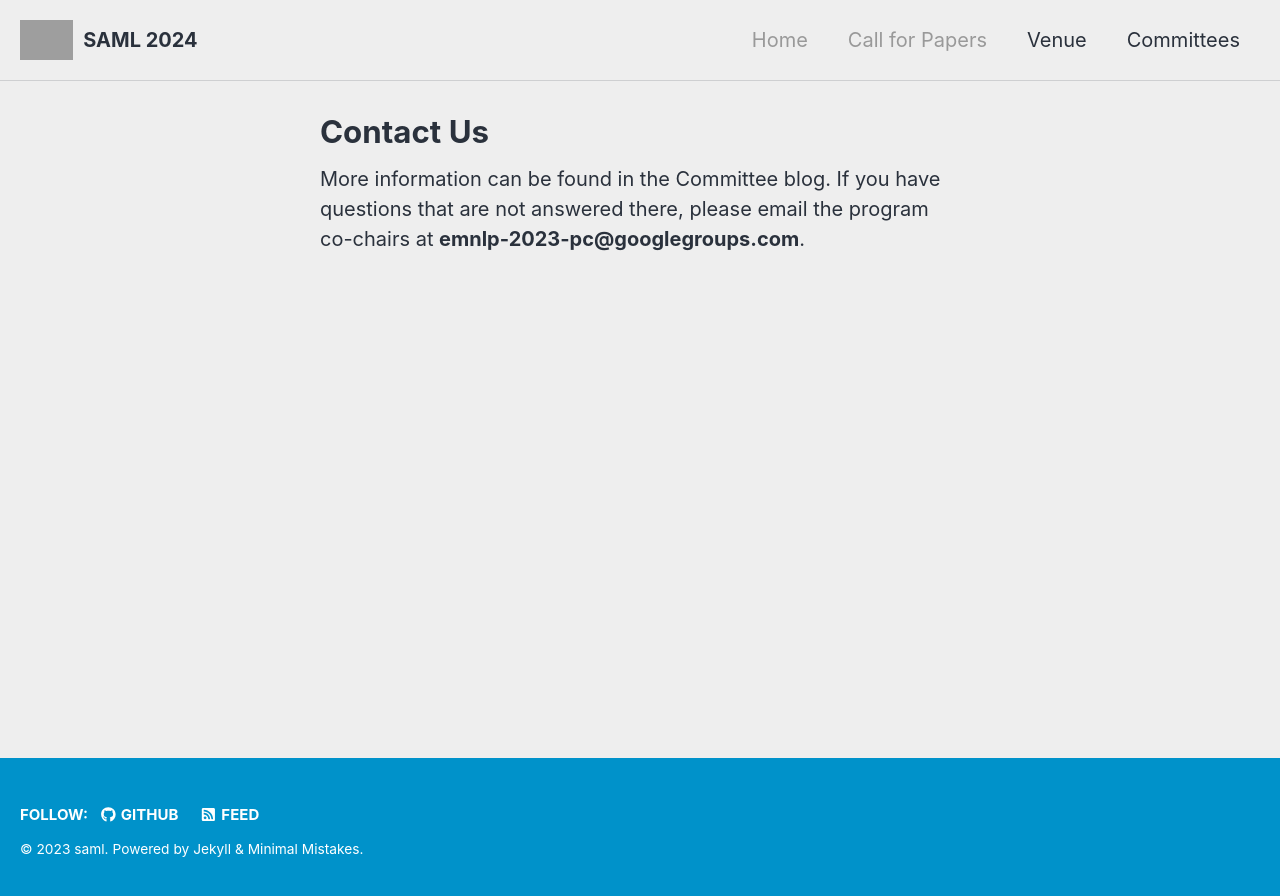
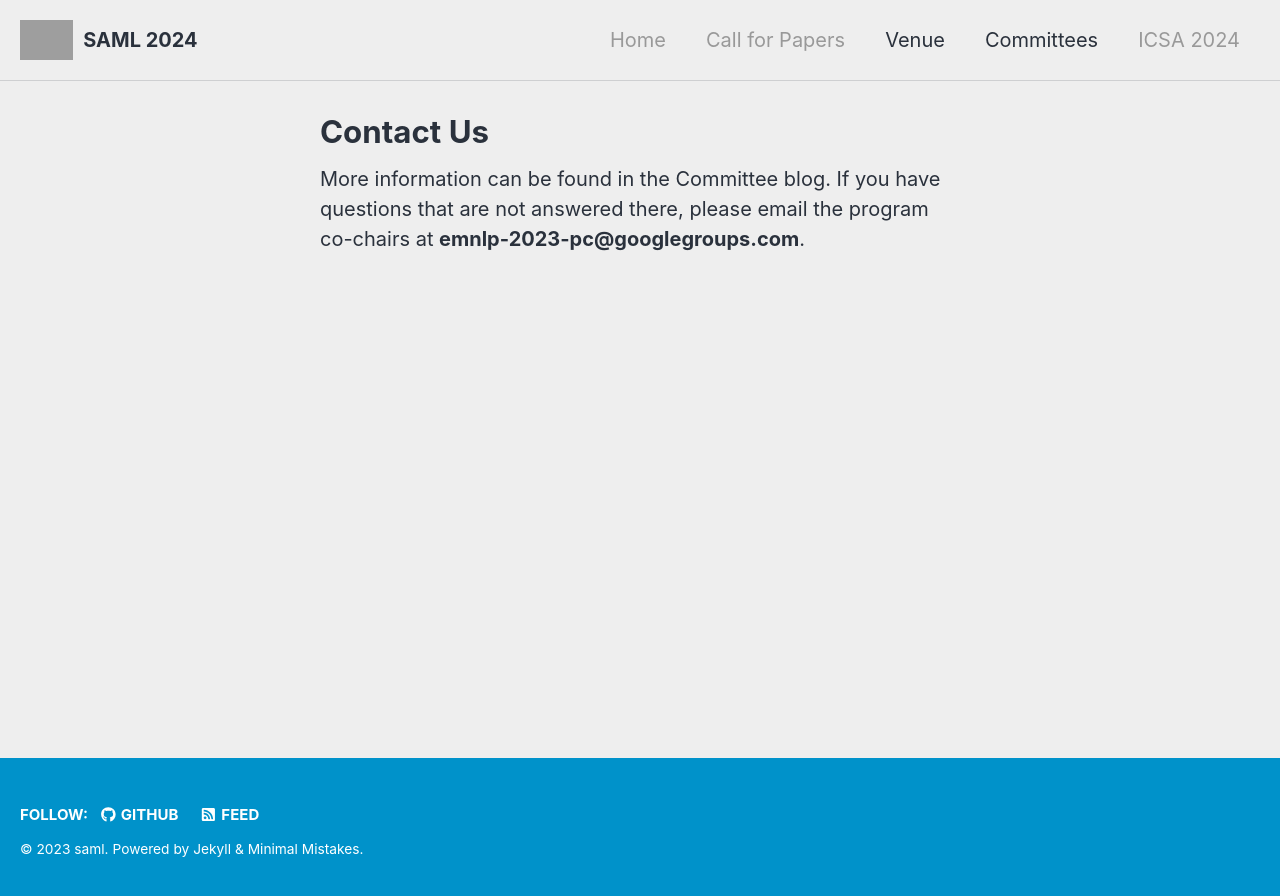
Before and after one commit to sa-ml/saml2024, a Jekyll site: the page built from _pages/contact.md, in a window 1280 px wide. Shown: the top 896 px of the page. Built offline with Jekyll 4.4.1, drawn with Linux system fonts in a browser that asks for light colours; cached includes are drawn as plain includes; nearby versions of some CDN libraries; grey boxes are pictures that could not be loaded.

Commit message:
updated front page and menu

```diff
--- a/_data/navigation.yml
+++ b/_data/navigation.yml
@@ -28,6 +28,8 @@ main:
   - title: "Committees"
     url: /organization
 
+  - title: "ICSA 2024"
+    url: https://conf.researchr.org/home/icsa-2024
  # - title: "Sponsors"
  #   url: /sponsors/
 
```
